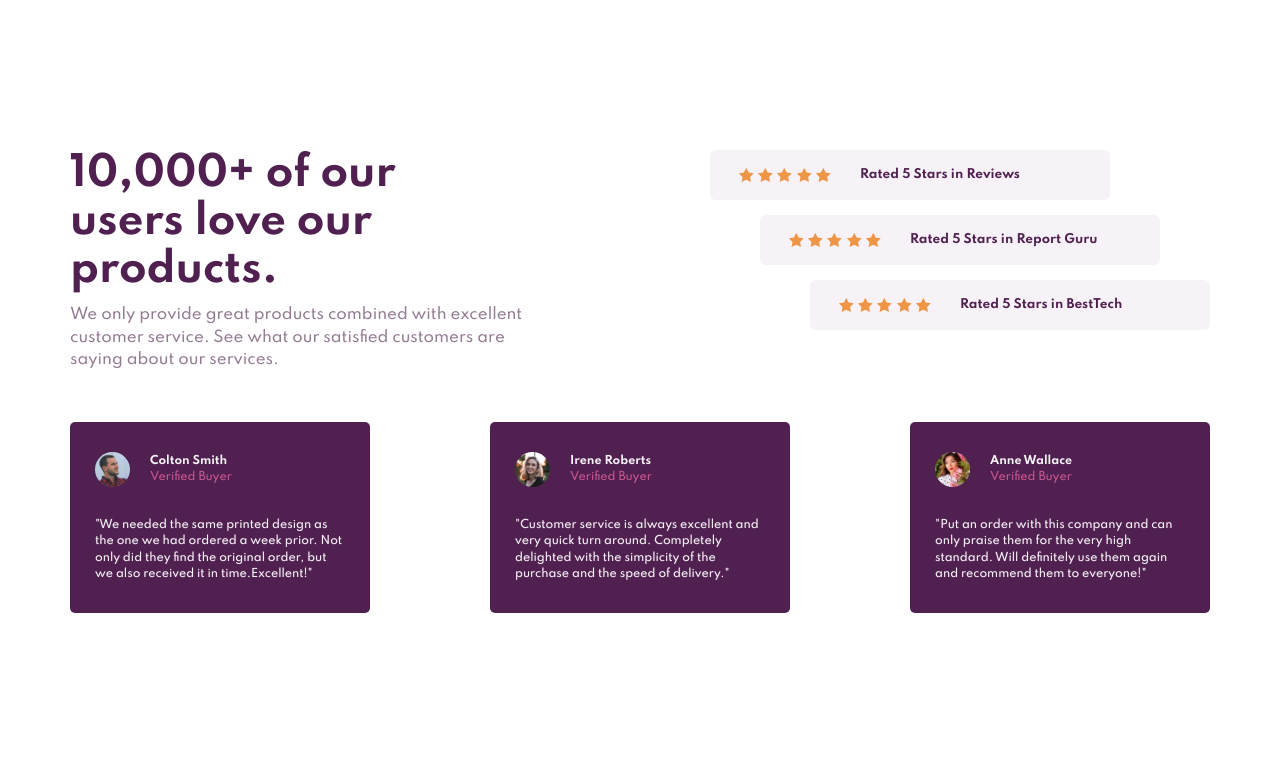
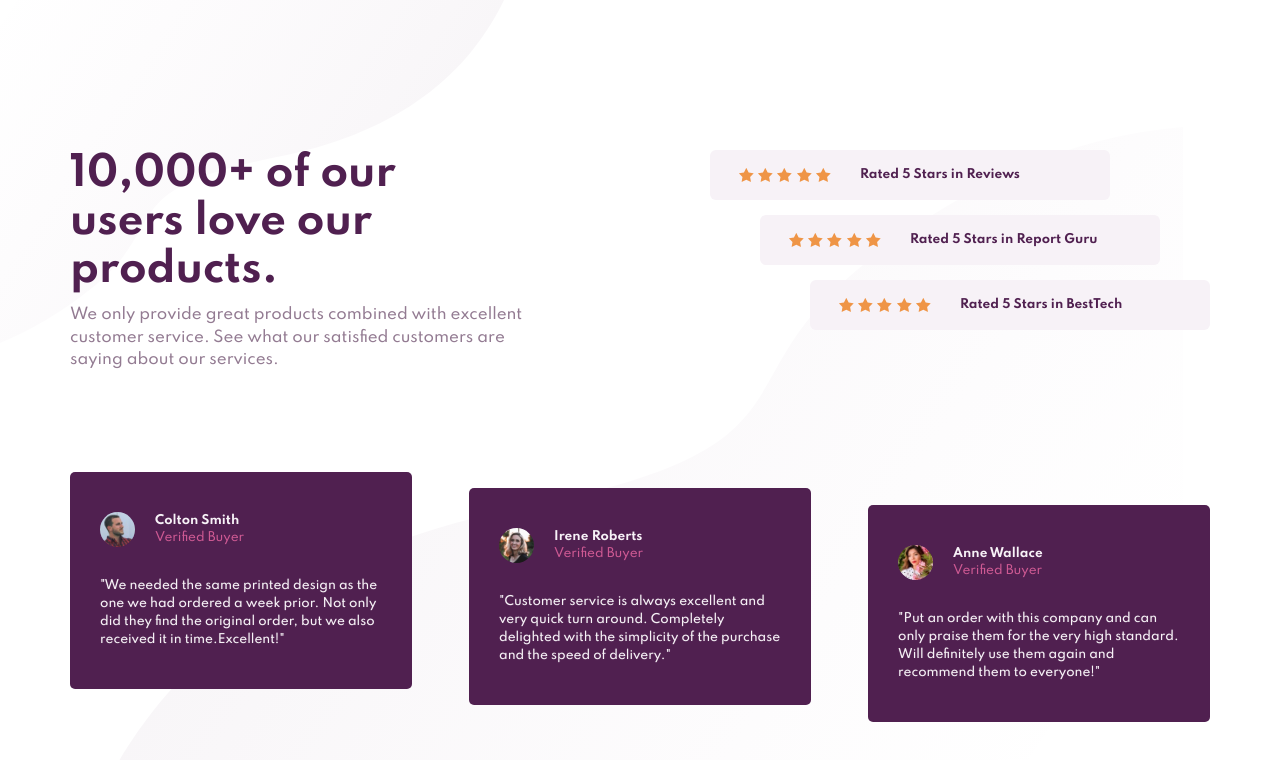
Before and after one commit to Barna-Molnar/social-proof-section-react, a React (Create React App) app: page / in a window 1280 px wide. Shown: the top 760 px of the page. Built offline with nearby package versions, Linux system fonts and the light colour scheme.

Commit message:
Desktop ready stage1

```diff
--- a/src/App.jsx
+++ b/src/App.jsx
@@ -34,9 +34,13 @@ function App() {
         </div>
       </header>
       <div className="container__buyer">
-        {buyersArray.map((obj, i) => (
-          <TestimonialBox obj={obj} key={i} />
-        ))}
+        <TestimonialBox obj={buyersArray[0]} alignment={'start'} />
+        <TestimonialBox obj={buyersArray[1]} alignment={'center'} />
+        <TestimonialBox obj={buyersArray[2]} alignment={'end'} />
+
+        {/* {buyersArray.map((obj, i) => (
+          <TestimonialBox obj={obj} key={i} index={i} />
+        ))} */}
       </div>
     </div>
   );
--- a/src/App.scss
+++ b/src/App.scss
@@ -1,13 +1,16 @@
 @import './variables.scss';
 .App {
   padding: 15rem;
-
   height: 100vh;
   width: 1440px;
+  background-image: url('./bg-pattern-bottom-desktop.svg'),
+    url('./bg-pattern-top-desktop.svg');
+  background-repeat: no-repeat;
+  background-position: bottom, left top;
 
   header {
     display: flex;
-    margin-bottom: 5rem;
+    margin-bottom: 10rem;
 
     .title {
       width: 50rem;
@@ -41,5 +44,7 @@
   .container__buyer {
     display: flex;
     justify-content: space-between;
+    height: 25rem;
+    gap: 2.5rem;
   }
 }
--- a/src/TestimonialBox.jsx
+++ b/src/TestimonialBox.jsx
@@ -1,10 +1,15 @@
 import React from 'react';
 import './testimonialBox.scss';
 
-function TestimonialBox({ obj }) {
-  console.log(obj);
+function TestimonialBox({ obj, alignment }) {
+  console.log(alignment);
   return (
-    <div className="card__container">
+    <div
+      className="card__container"
+      style={{
+        alignSelf: alignment === 'center' ? 'center' : `flex-${alignment}`,
+      }}
+    >
       <div className="card__header">
         <img src={obj.imgURL} alt="" className="card__header__img" />
         <div className="card__header__title">
--- a/src/testimonialBox.scss
+++ b/src/testimonialBox.scss
@@ -1,10 +1,10 @@
 @import './variables.scss';
 .card__container {
-  width: 30rem;
+  width: calc(90% / 3);
   background-color: $color-very-dark-mag;
   display: flex;
   flex-direction: column;
-  padding: 3rem 2.5rem;
+  padding: 4rem 3rem;
   border-radius: 0.5rem;
   text-align: start;
 
@@ -25,13 +25,13 @@
 
       h4 {
         color: $color-light-grayish-mag;
-        font-size: 11px;
+        font-size: 12px;
         font-weight: 700;
         margin-bottom: 3px;
       }
       p {
         color: $color-soft-pink;
-        font-size: 11px;
+        font-size: 12px;
         font-weight: 500;
         opacity: 0.8;
       }
@@ -41,7 +41,7 @@
   .card__body {
     p {
       position: relative;
-      font-size: 11px;
+      font-size: 12px;
       font-weight: 500;
       line-height: 1.5;
       text-shadow: 0px 0px 1px rgba(#fff, 0.3);
```
Also changed, not shown: src/bg-pattern-bottom-desktop.svg (renamed from public/images/bg-pattern-bottom-desktop.svg), src/bg-pattern-top-desktop.svg (renamed from public/images/bg-pattern-top-desktop.svg).
